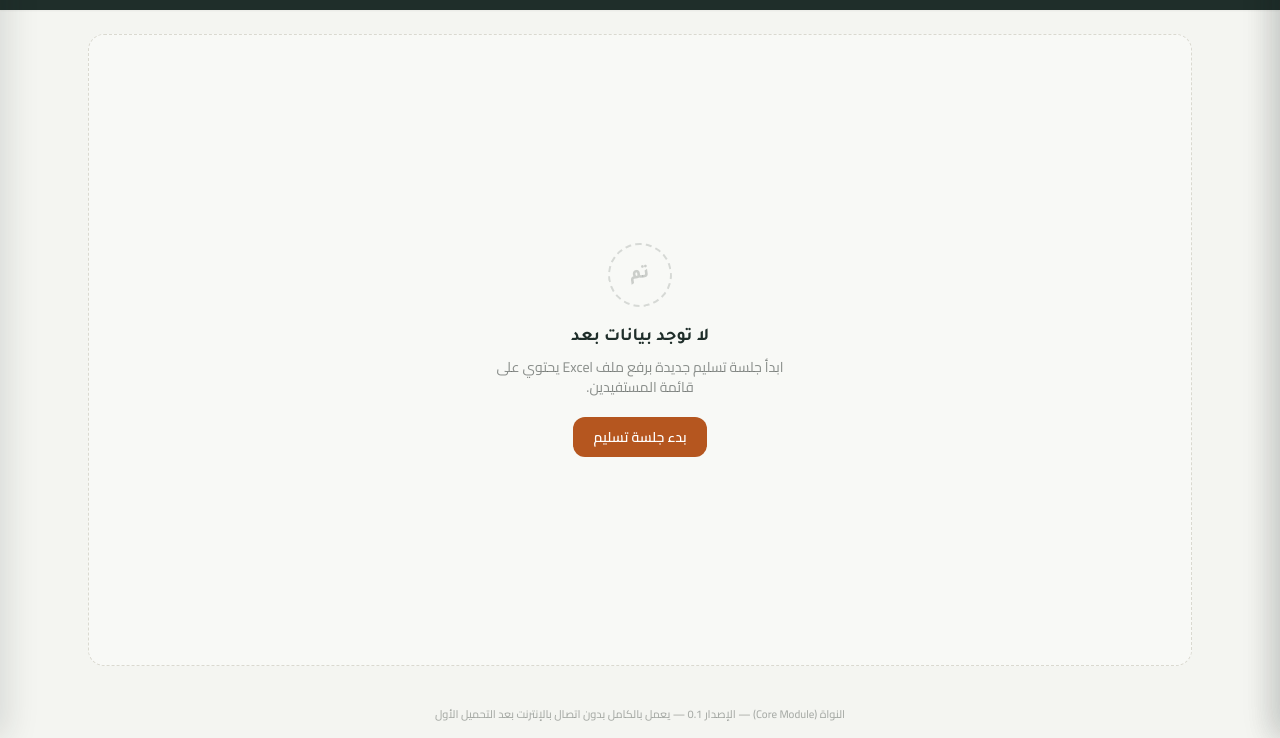
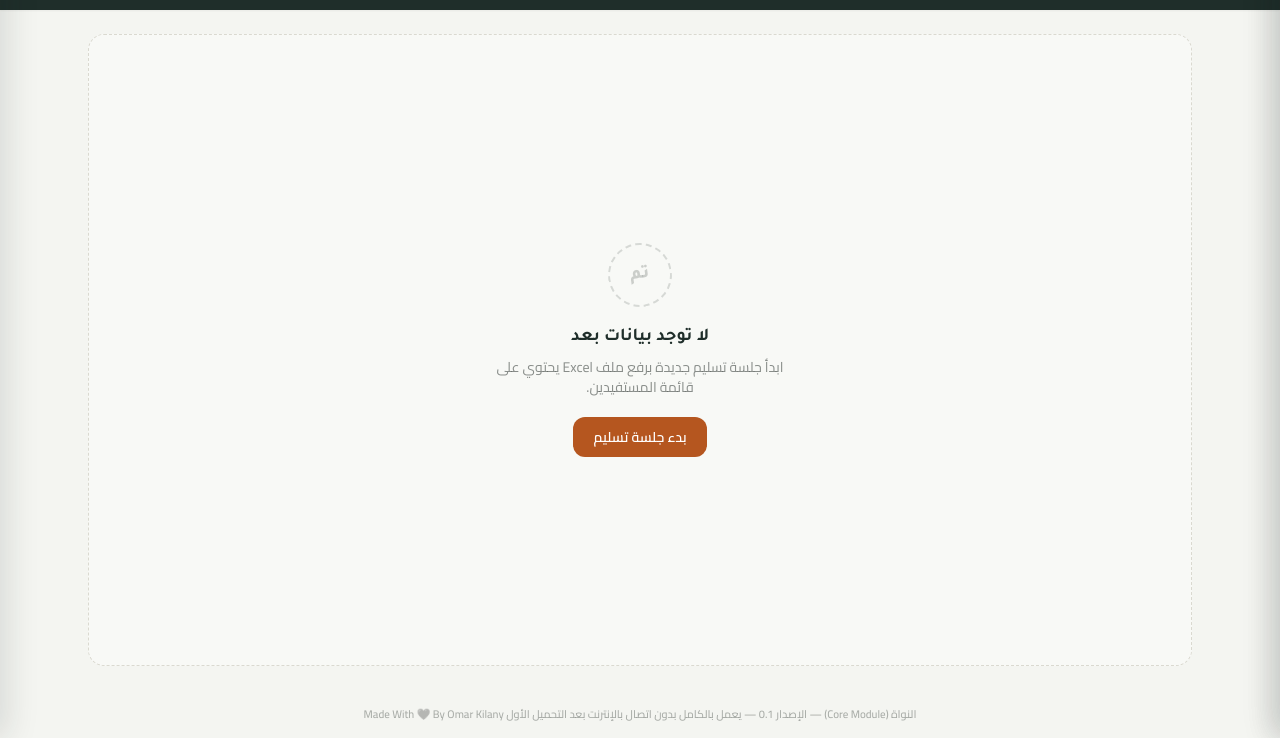
Before and after one commit to Omarz03/delivery-apk-clean, a website: page public/index.html in a window 1280 px wide. Shown: the part 62-800 px from the top of the page. Drawn offline with Linux system fonts and the light colour scheme.

Commit message:
Update index.html

```diff
--- a/public/index.html
+++ b/public/index.html
@@ -302,6 +302,7 @@
 
   <footer class="text-center text-[11px] text-ink/35 py-4 font-medium">
     النواة (Core Module) — الإصدار 0.1 — يعمل بالكامل بدون اتصال بالإنترنت بعد التحميل الأول
+    Made With 🖤 By Omar Kilany
   </footer>
 
   <!-- ===================== النافذة الجانبية (Drawer) ===================== -->
```
